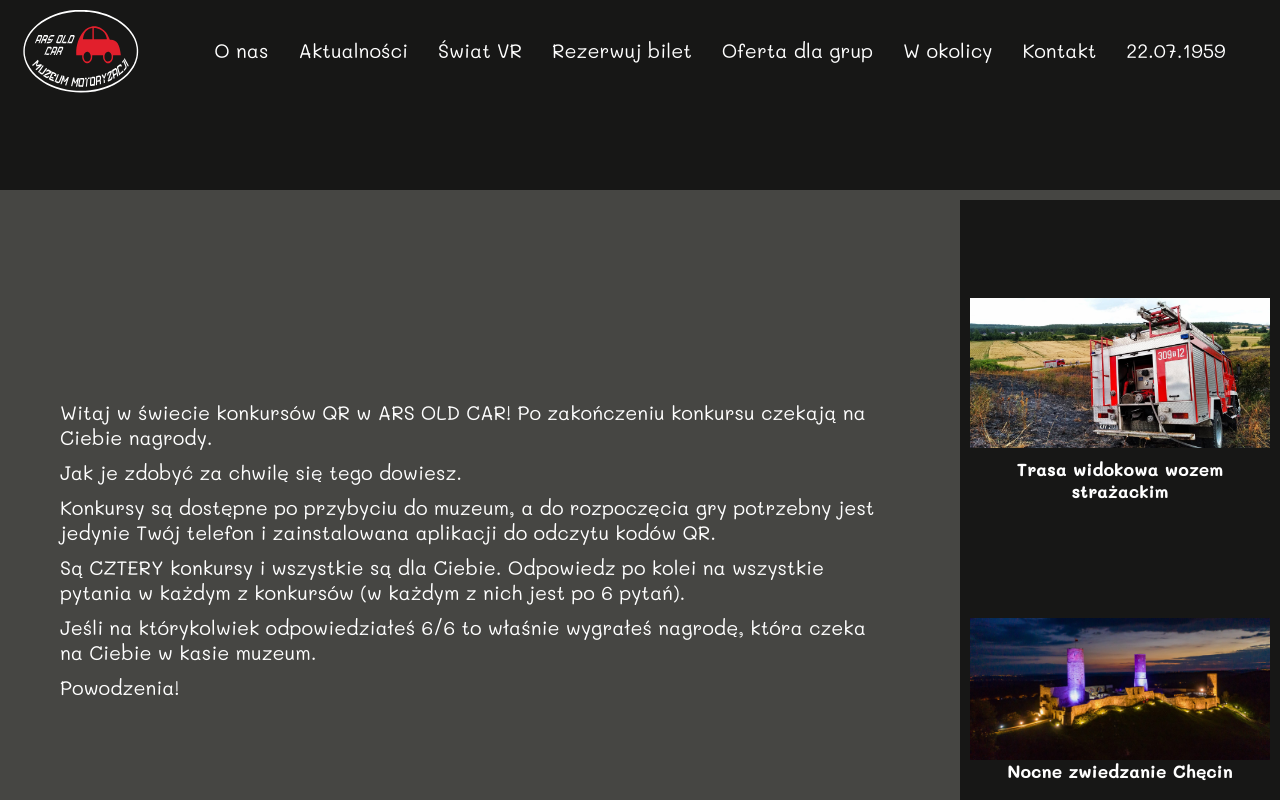
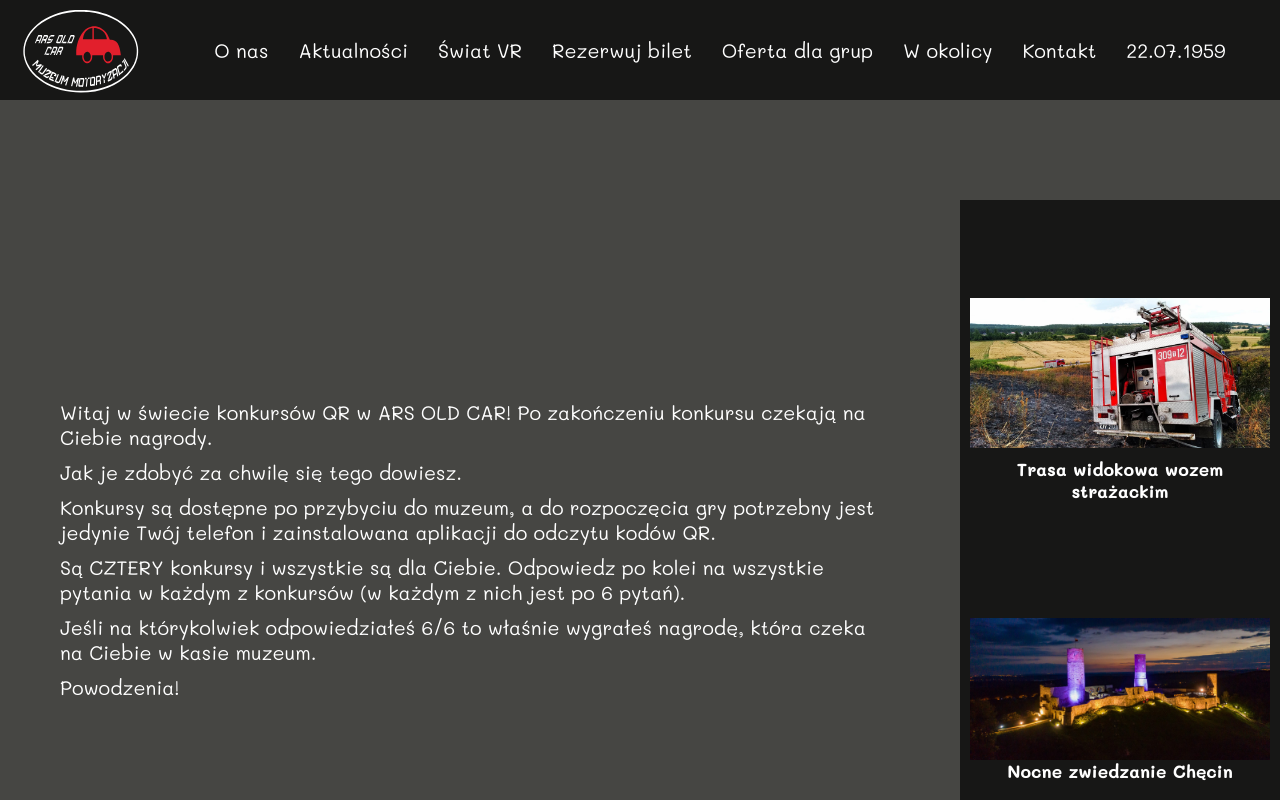
Before and after one commit to damian-guh/ars-old-car, a Next.js app: page /qr in a window 1280 px wide. Shown: the top 800 px of the page. Built offline with nearby package versions, Linux system fonts and the light colour scheme.

Commit message:
chore: change quick news

```diff
--- a/src/components/Layout/Header/index.tsx
+++ b/src/components/Layout/Header/index.tsx
@@ -33,9 +33,6 @@ const Header = () => {
           onClick={() => toggleMenu && toggleMenu((prevState) => !prevState)}
         />
       )}
-      <QuickNewsSection>
-        <p></p>
-      </QuickNewsSection>
     </Wrapper>
   );
 };
```
